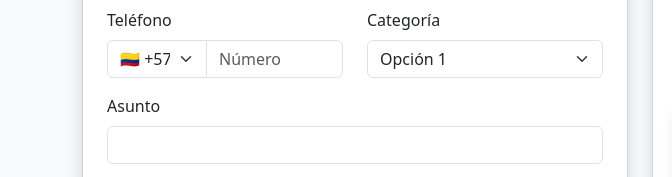
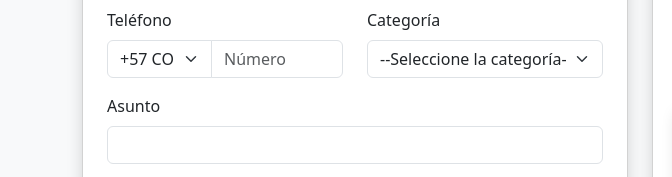
Before and after one commit to Majo-xlsx/GeekXpress-front, a plain HTML site: page pages/Contactv3.html in a window 1280 px wide. Shown: the part 361-538 px from the top of the page, 0-672 px from the left. Drawn offline with nearby package versions, Linux system fonts and the light colour scheme; grey boxes are pictures that could not be loaded.

Commit message:
contact/modify number

```diff
--- a/pages/Contactv3.html
+++ b/pages/Contactv3.html
@@ -40,19 +40,39 @@
                                 <div class="row mb-3">
                                     <div class="col-md-6 mb-3 mb-md-0">
                                         <label for="phoneForm" class="form-label">Teléfono</label>
+
                                         <div class="input-group">
-                                            <select class="form-select" style="max-width: 100px;">
-                                                <option value="+57">🇨🇴 +57</option>
-                                                <option value="+1">🇺🇸 +1</option>
-                                                <option value="+34">🇪🇸 +34</option>
+                                            <select class="form-select" id="countryCode" style="max-width: 105px;">
+                                                <option value="+54">+54 AR Argentina</option>
+                                                <option value="+591">+591 BO Bolivia</option>
+                                                <option value="+55">+55 BR Brasil</option>
+                                                <option value="+56">+56 CL Chile</option>
+                                                <option value="+57" selected>+57 CO Colombia</option>
+                                                <option value="+506">+506 CR Costa Rica</option>
+                                                <option value="+53">+53 CU Cuba</option>
+                                                <option value="+593">+593 EC Ecuador</option>
+                                                <option value="+503">+503 SV El Salvador</option>
+                                                <option value="+502">+502 GT Guatemala</option>
+                                                <option value="+509">+509 HT Haití</option>
+                                                <option value="+504">+504 HN Honduras</option>
+                                                <option value="+52">+52 MX México</option>
+                                                <option value="+505">+505 NI Nicaragua</option>
+                                                <option value="+507">+507 PA Panamá</option>
+                                                <option value="+595">+595 PY Paraguay</option>
+                                                <option value="+51">+51 PE Perú</option>
+                                                <option value="+1-787">+1-787 PR Puerto Rico</option>
+                                                <option value="+1-809">+1-809 DO República Dominicana</option>
+                                                <option value="+598">+598 UY Uruguay</option>
+                                                <option value="+58">+58 VE Venezuela</option>
                                             </select>
-                                            <input type="number" class="form-control" id="phoneForm" placeholder="Número" min="0" required>
+                                            <input type="tel" class="form-control" id="phoneForm" placeholder="Número" required>
                                         </div>
                                     </div>
+
                                     <div class="col-md-6">
                                         <label for="categoryForm" class="form-label">Categoría</label><br>
-                                        <!-- <input type="text" class="form-control" id="categoryForm" required> -->
                                         <select name="categoryForm" id="categoryForm" class=" form-select col">
+                                            <option value="" disabled selected hidden>--Seleccione la categoría--</option>
                                             <option value="valor1">Opción 1</option>
                                             <option value="valor2">Opción 2</option>
                                             <option value="valor3">Opción 3</option>
```
